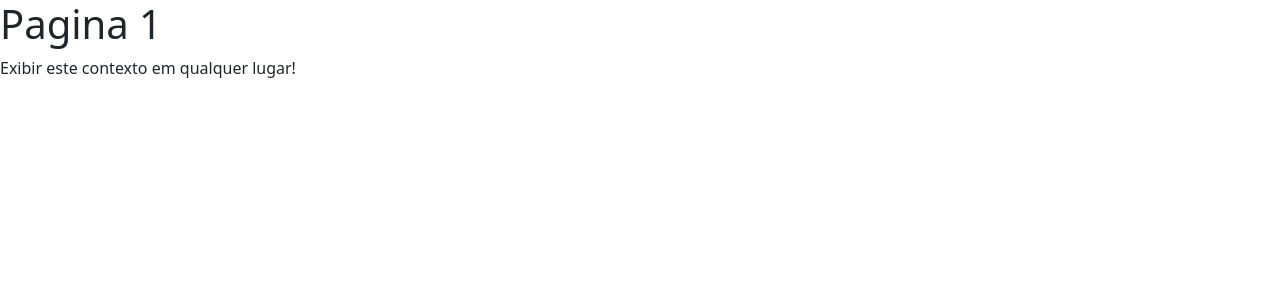
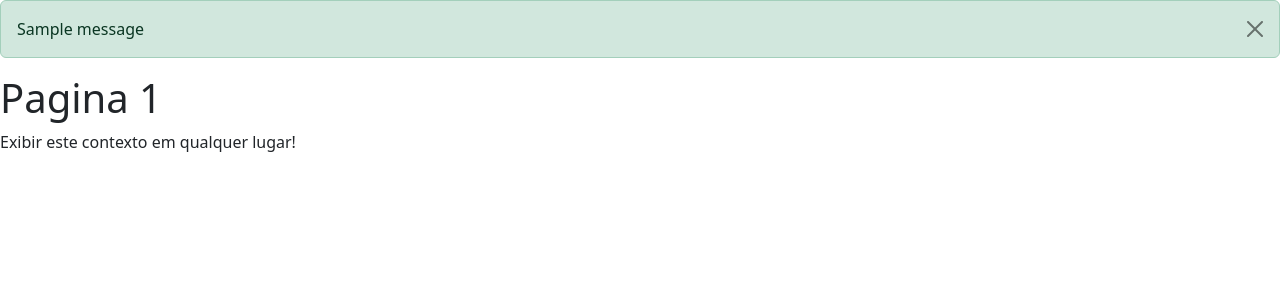
Before and after one commit to necreto/ProjetoSiteDjango, a Django app: template apps/pages/templates/index.html in a window 1280 px wide. Shown: the top 300 px of the page. Run offline with Django 5.2, Linux system fonts and the light colour scheme; the template is opened without the code that fills it, so the values that code supplies are empty; tables that the repository leaves empty hold one stand-in row (values such as "Sample post"); one stand-in notice (Sample message) is shown; parts of the project's set-up code (start-up, migrations or seed data) failed here and were passed over.

Commit message:
adicionado a biblioteca de alertas e também configurado para trazer padrão

```diff
--- a/apps/base/templates/base.html
+++ b/apps/base/templates/base.html
@@ -17,6 +17,7 @@
 
 </head>
 <body>
+	{% include "components/message.html" %}
 	{% block content %}{% endblock %}
 
 	<!-- JS bootstrap, jquery, script-->
--- /dev/null
+++ b/apps/base/templates/components/message.html
@@ -0,0 +1,10 @@
+{% if messages %}
+<div class="messages">
+	{% for message in messages %}
+	<div class="alert {{ message.tags }} alert-dismissible fade show" role="alert">
+		{{ message }}
+		<button type="button" class="btn-close" data-bs-dismiss="alert" aria-label="Close"></button>
+	</div>
+	{% endfor %}
+</div>
+{% endif %}
--- a/apps/pages/templates/index.html
+++ b/apps/pages/templates/index.html
@@ -3,4 +3,5 @@
 {% block content %}
     <h1>Pagina 1</h1>
     <p>{{social}}<p>
+
 {% endblock %}
```
Also changed, not shown: apps/pages/views.py (+7 -2 lines), core/settings.py (+10 -0 lines).
